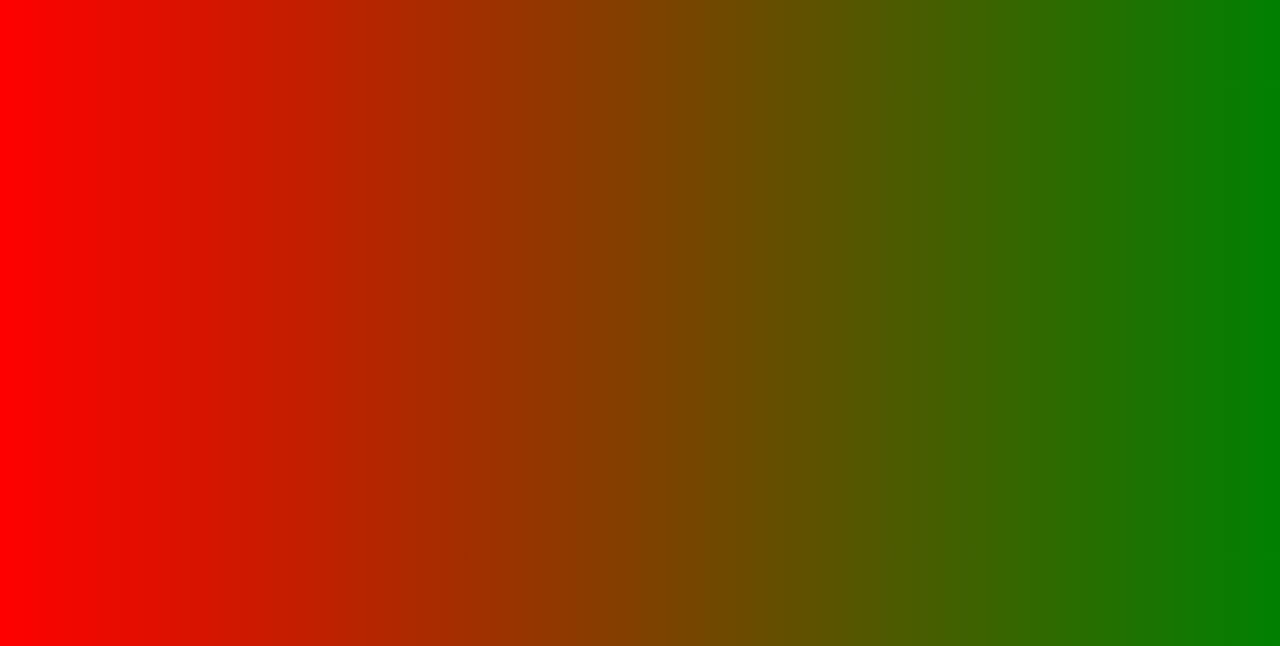
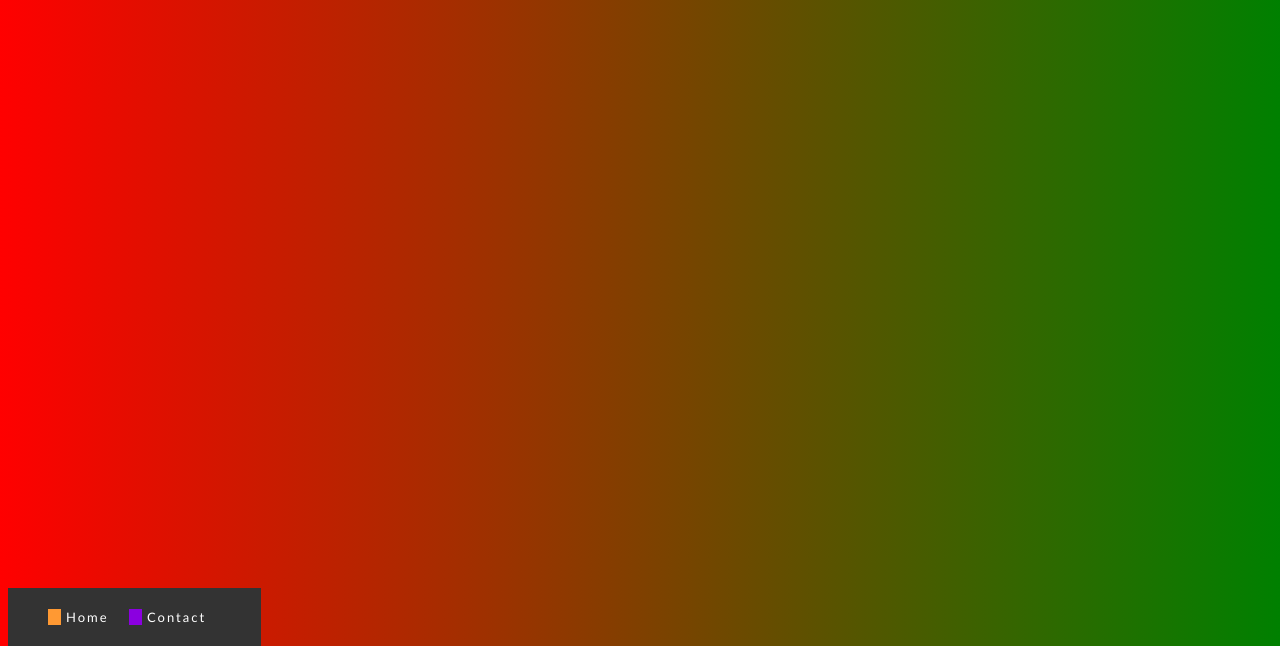
Before and after one commit to jazzbassjohnson/Hacker-Training-Ground, a plain HTML site: page random-background-selector.html in a window 1280 px wide. Shown: the part 154-800 px from the top of the page. Drawn offline with Linux system fonts and the light colour scheme.

Commit message:
added Home and Contact buttons to each site

```diff
--- a/css/canvas.css
+++ b/css/canvas.css
@@ -197,18 +197,17 @@ html, body {
 .clear {
 	clear: both;
 }
-/* Whew! That is a lot of stuff */
 
 footer {
 	position: absolute;
 	bottom: 0;
 	padding: 20px 40px;
-	background-color: rgba(0,0,0,0.1);
+	background-color: #888;
 }
 
 footer a:link {
 	font-family: "Trebuchet MS", "Lucida Grande", "Lucida Sans Unicode", "Lucida Sans", Tahoma, sans-serif;
-	color: #5f5f5f;
+	color: white;
 	letter-spacing: 2px;
 	font-size: 13px;
 	margin-right: 15px;
@@ -222,7 +221,7 @@ footer a:hover {
 
 
 footer a:visited {
-	color: #4f4f4f;
+	color: white;
 }
 
 #box_1 {
--- a/css/christmas-cups.css
+++ b/css/christmas-cups.css
@@ -26,3 +26,36 @@ p{
 #christmas{
 	color: green;
 }
+footer {
+	position: absolute;
+	bottom: 0;
+	padding: 20px 40px;
+	background-color: rgba(0,0,0,0.1);
+}
+
+footer a:link {
+	font-family: "Trebuchet MS", "Lucida Grande", "Lucida Sans Unicode", "Lucida Sans", Tahoma, sans-serif;
+	color: #5f5f5f;
+	letter-spacing: 2px;
+	font-size: 13px;
+	margin-right: 15px;
+	padding-left: 5px;
+	text-decoration: none;
+}
+
+footer a:hover {
+	color: #7ccd24;
+}
+
+
+footer a:visited {
+	color: #4f4f4f;
+}
+
+#box_1 {
+	border-left: 13px solid #ff9933;
+}
+
+#box_2 {
+	border-left: 13px solid #8b00e0;
+}
--- a/css/random-background-selector.css
+++ b/css/random-background-selector.css
@@ -18,3 +18,36 @@ body {
 	border-left: 1px solid #c94660;
 	text-shadow: 1px 2px 0 #831127;
 }
+footer {
+	position: absolute;
+	bottom: 0;
+	padding: 20px 40px;
+	background-color: #333;
+}
+
+footer a:link {
+	font-family: "Trebuchet MS", "Lucida Grande", "Lucida Sans Unicode", "Lucida Sans", Tahoma, sans-serif;
+	color: white;
+	letter-spacing: 2px;
+	font-size: 13px;
+	margin-right: 15px;
+	padding-left: 5px;
+	text-decoration: none;
+}
+
+footer a:hover {
+	color: #7ccd24;
+}
+
+
+footer a:visited {
+	color: white;
+}
+
+#box_1 {
+	border-left: 13px solid #ff9933;
+}
+
+#box_2 {
+	border-left: 13px solid #8b00e0;
+}
--- a/random-background-selector.html
+++ b/random-background-selector.html
@@ -17,6 +17,14 @@
     	<div id='button_container'>
     		<a id="button" href="javascript:void(0)">Click Me</a>
     	</div>
+        <footer>
+            <a id="box_1" href="index.html">
+                Home
+            </a>
+            <a id="box_2" href="mailto:gary@hackreactor.com">
+                Contact
+            </a>
+        </footer>
   </body>
 
 </html>
```
Also changed, not shown: christmas-cups-page1.html (+8 -0 lines).
